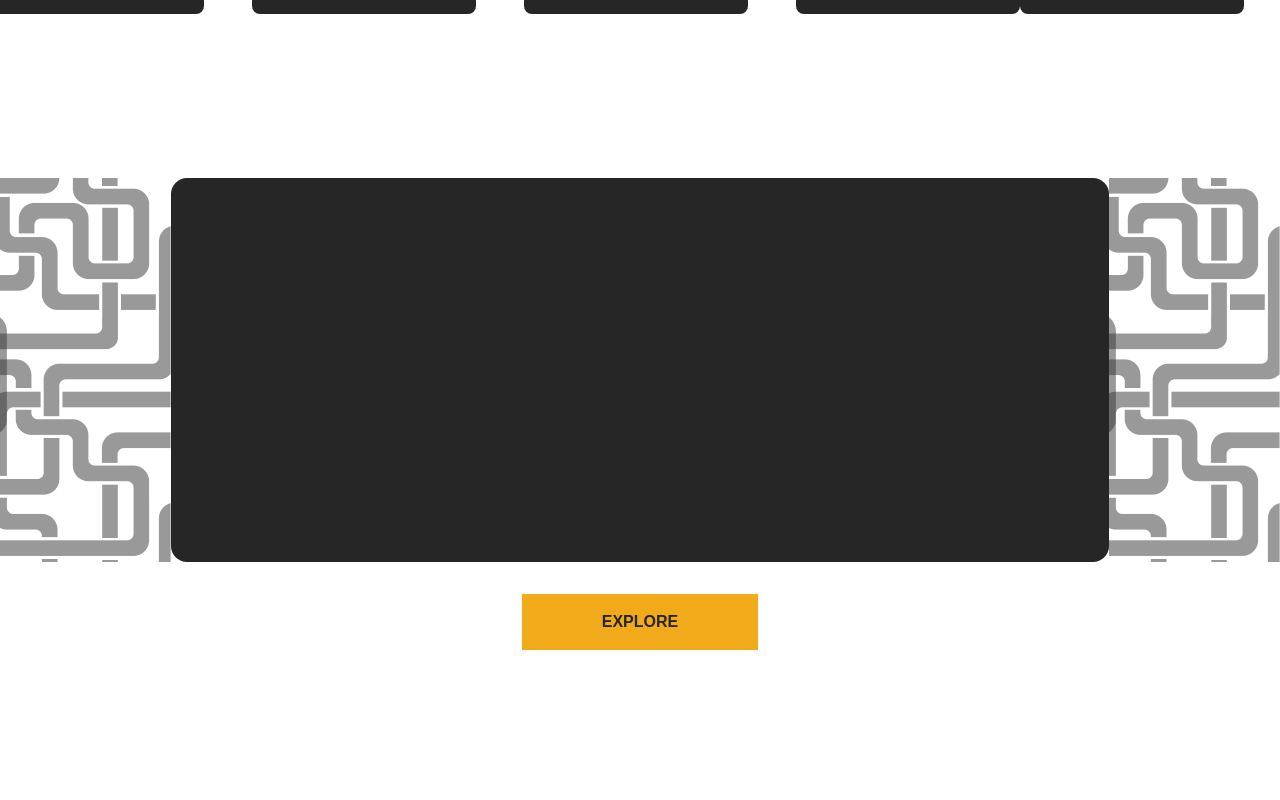
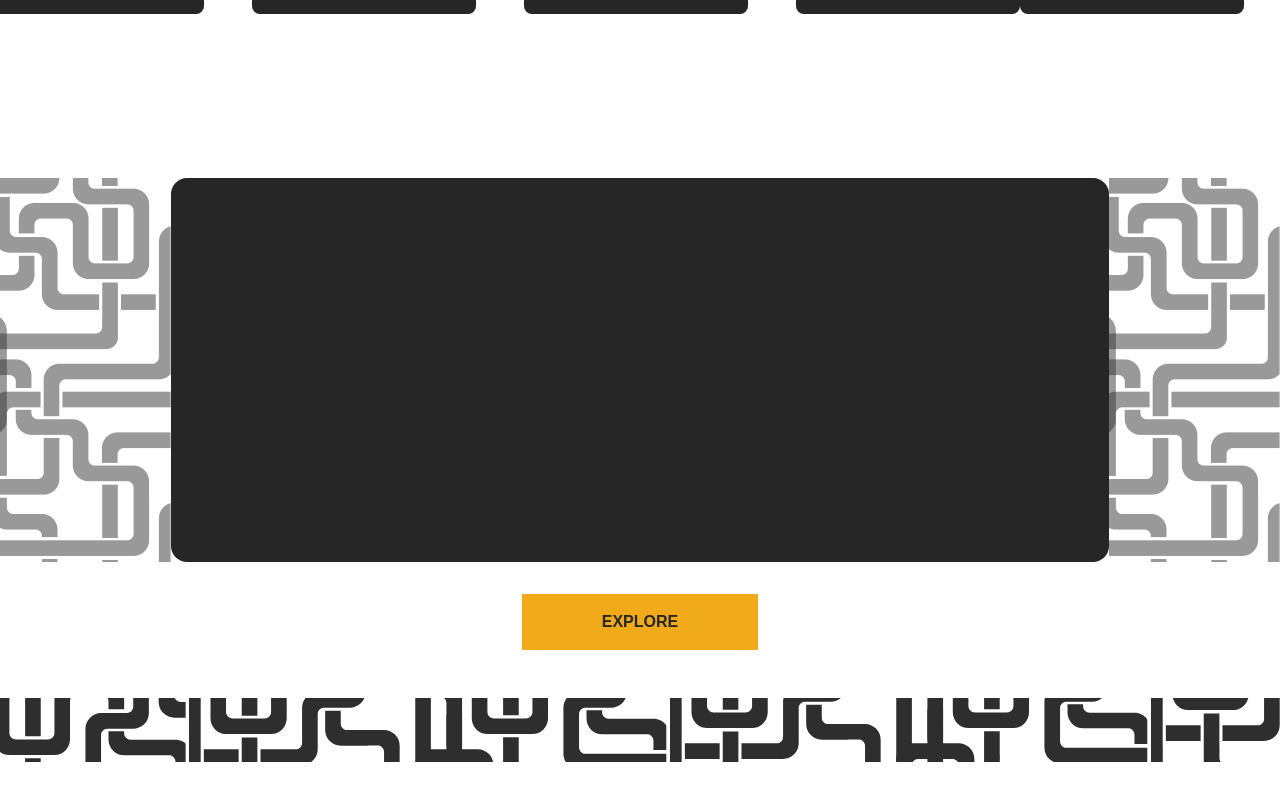
Before and after one commit to Vy-shak/kaladhara-landing, a Next.js app: page / in a window 1280 px wide. Shown: the part 1534-2334 px from the top of the page. Before the commit the page ends 2232 px from the top, so only its background shows below. Built offline with nearby package versions, Linux system fonts and the light colour scheme; a web font is replaced by a local one.

Commit message:
added the product

```diff
--- a/app/sections/Products.tsx
+++ b/app/sections/Products.tsx
@@ -1,11 +1,12 @@
 import React from 'react'
 import Image from 'next/image'
-import { Pattern1 } from '@/public'
+import { Pattern1,Pattern2 } from '../../public/index'
+import Marquee from 'react-fast-marquee'
 
 function Products() {
     return (
         <section className='w-full gap-y-12 flex-col flex justify-between items-center'>
-            <span className='text-white font-semibold  text-3xl'>"Crafted by Tradition,  Carried Through Time"</span>
+            <span className='text-white font-semibold  text-3xl'>Crafted by Tradition,  Carried Through Time</span>
             <div className='w-full gap-y-8 flex justify-center items-center flex-col'>
                 <div className='w-full h-96 overflow-hidden flex items-center'>
                     <Image alt='pattern1' src={Pattern1} className='w-auto ' />
@@ -16,7 +17,11 @@
                 </div>
                 <button className='px-20 py-4 bg-KalaYellow-500 font-semibold text-neutral-800'>EXPLORE</button>
             </div>
-
+            <Marquee>
+            <div className='w-full overflow-hidden h-16'>
+                <Image alt='pattern2' src={Pattern2} />
+            </div>
+            </Marquee>
         </section>
     )
 }
--- a/public/index.ts
+++ b/public/index.ts
@@ -1,6 +1,7 @@
 import LogoLg from './Logo/LogoLg.svg'
 import Upcoming from "./images/Upcomingevents.png"
 import Pattern1 from "./Products/Pattern1.svg"
+import Pattern2 from "./Products/Pattern2.svg"
 
 
-export {LogoLg,Upcoming,Pattern1}
+export {LogoLg,Upcoming,Pattern1,Pattern2}
```
Also changed, not shown: public/Products/Pattern2.svg (added).
